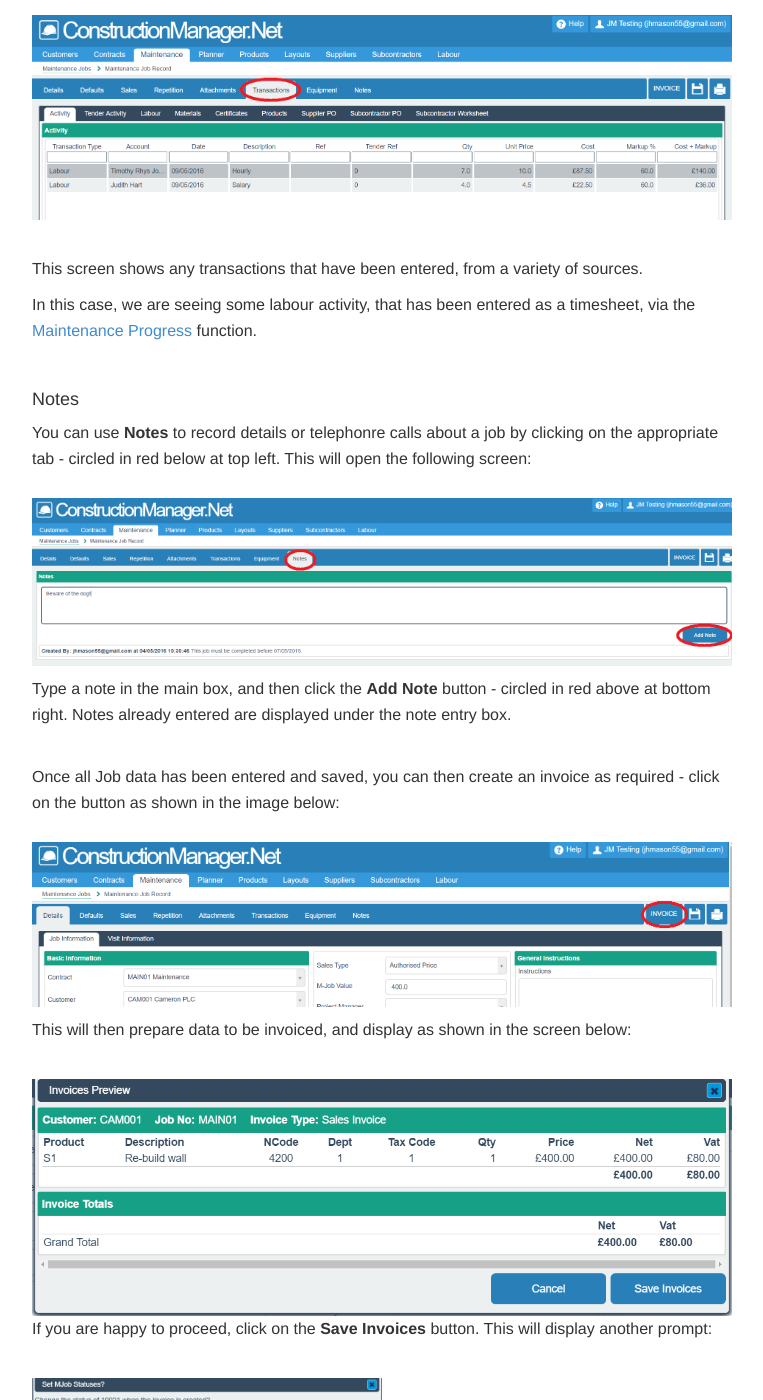
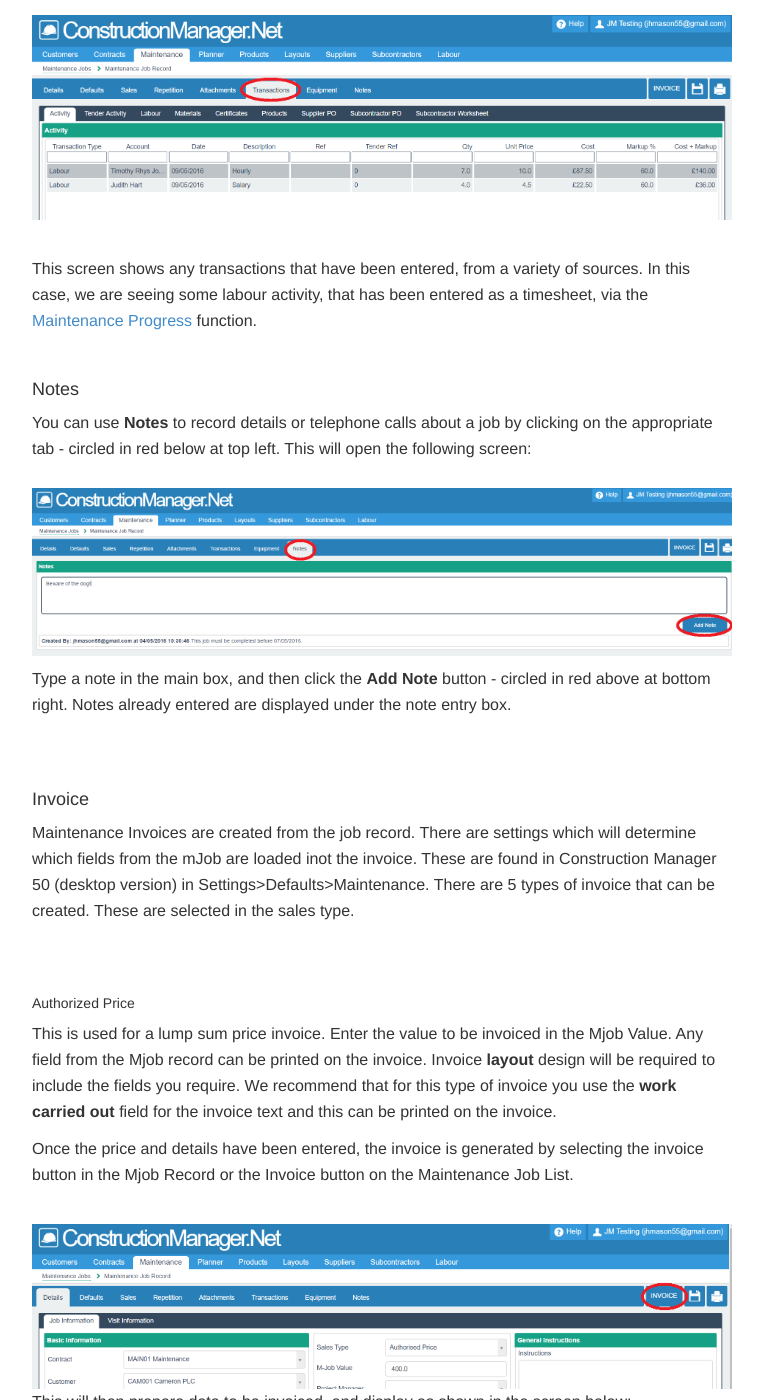
Before and after one commit to JNCSolutions/ConstructionManagerDocs, a Jekyll site: the page built from maintenance.html, in a window 1280 px wide and 1400 px high, scrolled down 6875 px. Shown: the whole window, without its empty margins (258-1021 px from the left). Built offline with Jekyll 4.4.1, drawn with Linux system fonts in a browser that asks for light colours.

Commit message:
Update maintenance.html

```diff
--- a/maintenance.html
+++ b/maintenance.html
@@ -204,22 +204,34 @@ title: Maintenance
           <br> <br>
       <img src="img/Maintenance_Create_05.PNG" style="width: 100%;">
       <br> <br>
-      <p>This screen shows any transactions that have been entered, from a variety of sources.</p>
-      <p>In this case, we are seeing some labour activity, that has been entered as a timesheet,
+      <p>This screen shows any transactions that have been entered, from a variety of sources.
+          In this case, we are seeing some labour activity, that has been entered as a timesheet,
           via the <a href="maintenance-progress"> Maintenance Progress</a> function.</p>
       <br>
       <h4>Notes</h4>
-      <p>You can use <b>Notes</b> to record details or telephonre calls about a job
+      <p>You can use <b>Notes</b> to record details or telephone calls about a job
           by clicking on the appropriate tab - circled in red below at top left. This will open the following screen:
           <br> <br>
       <img src="img/Maintenance_Create_04.PNG" style="width: 100%;">
       <p>Type a note in the main box, and then click the <b>Add Note</b> button - circled in red above at bottom right.
           Notes already entered are displayed under the note entry box.</p>
-      <br>
+      <br> <br>
+      <h4 id="invoice">Invoice</h4>
+      <p>Maintenance Invoices are created from the job record. There are settings which will determine which fields
+          from the mJob are loaded inot the invoice. These are found in Construction Manager 50 (desktop version)
+          in Settings>Defaults>Maintenance.
+          There are 5 types of invoice that can be created. These are selected in the sales type.</p>
+          <br> <br>
 
-      <p>Once all Job data has been entered and saved, you can then <b></b>create an invoice</b> as required
-          - click on the button as shown in the image below:
-          <br> <br>
+      <h5 id="authorized-price">Authorized Price</h4>
+      <p>This is used for a lump sum price invoice. Enter the value to be invoiced in the Mjob Value.
+          Any field from the Mjob record can be printed on the invoice.
+          Invoice <b>layout</b> design will be required to include the fields you require.
+          We recommend that for this type of invoice you use the <b>work carried out</b> field for the invoice text
+          and this can be printed on the invoice.</p>
+          <p>Once the price and details have been entered, the invoice is generated by selecting the invoice button in the Mjob Record
+              or the Invoice button on the Maintenance Job List.</p>
+          <br>
       <img src="img/Maintenance_Invoice_Select_02.PNG" style="width: 100%;">
       <p>This will then prepare data to be invoiced, and display as shown in the screen below:</p>   <br>
        <img src="img/Maintenance_Invoice_Select_03.PNG" style="width: 100%;">
```
